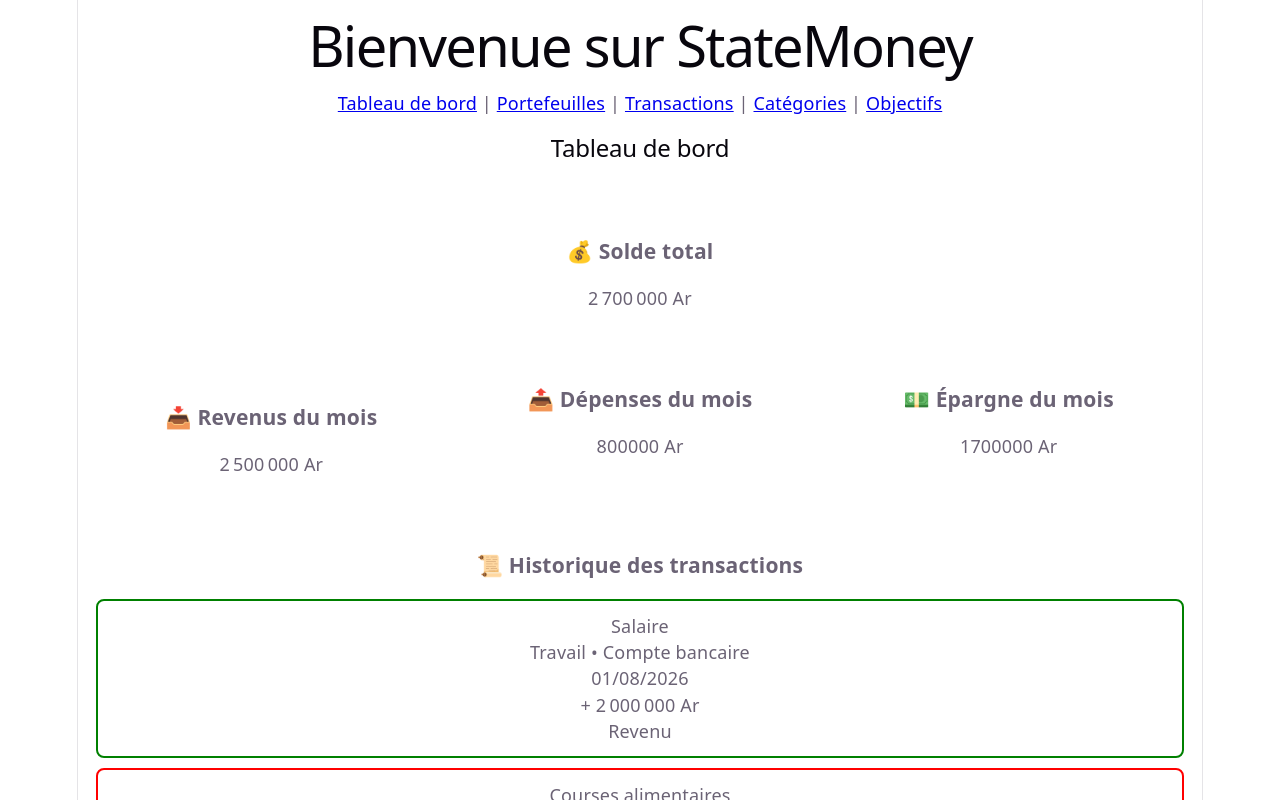
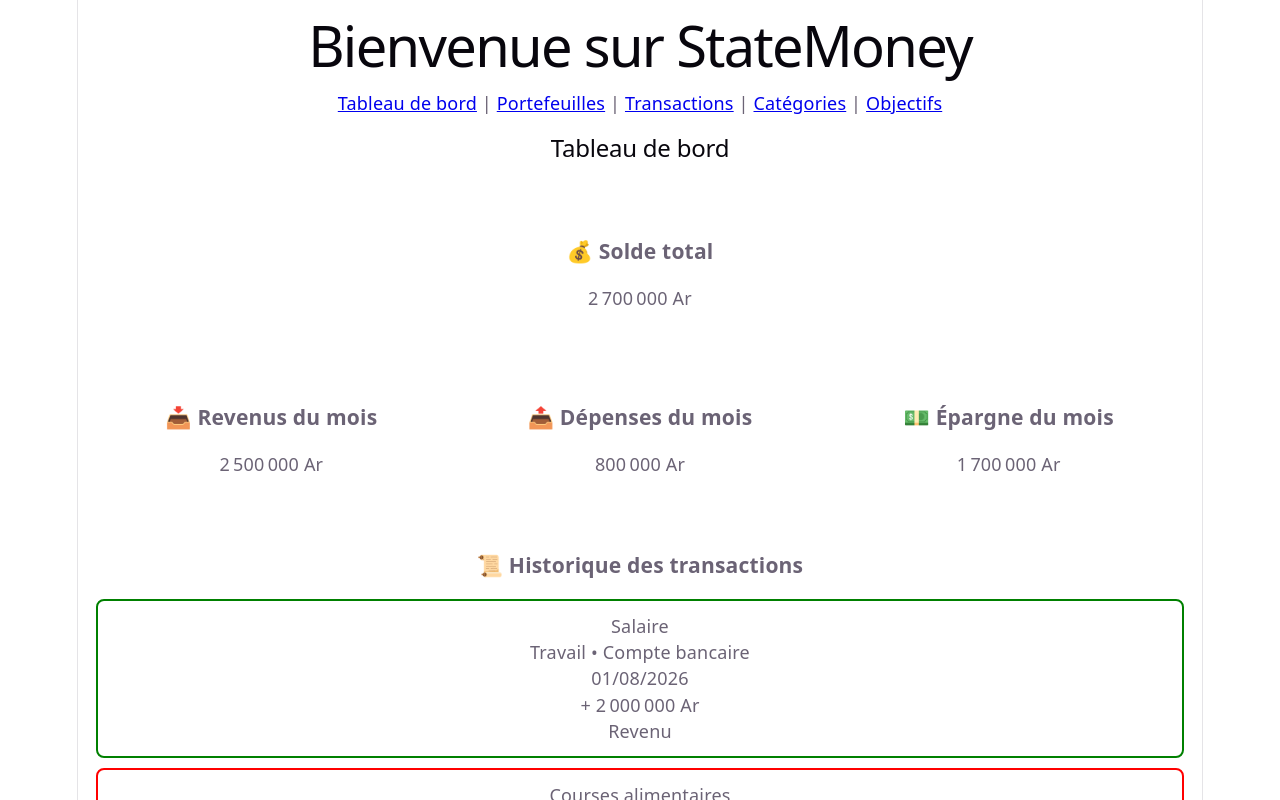
Before and after one commit to stephanie-chan-dev25/StateMoney, a React (Vite) app in the folder frontend/: page / in a window 1280 px wide. Shown: the top 800 px of the page. Built offline with nearby package versions, Linux system fonts and the light colour scheme.

Commit message:
refactor: improve monthly dashboard cards display

```diff
--- /dev/null
+++ b/frontend/src/components/dashboard/MonthlyExpenses.css
@@ -0,0 +1,3 @@
+.monthly-expenses {
+  padding: 1rem;
+}
--- a/frontend/src/components/dashboard/MonthlyExpenses.tsx
+++ b/frontend/src/components/dashboard/MonthlyExpenses.tsx
@@ -1,12 +1,13 @@
+import "./MonthlyExpenses.css"
 type MonthlyExpensesProps = {
   amount: number
 }
 
 function MonthlyExpenses({ amount }: MonthlyExpensesProps) {
   return (
-    <section>
+    <section className="monthly-expenses">
       <h3>📤 Dépenses du mois</h3>
-      <p>{amount} Ar</p>
+      <p>{amount.toLocaleString("fr-FR")} Ar</p>
     </section>
   )
 }
--- /dev/null
+++ b/frontend/src/components/dashboard/MonthlySavings.css
@@ -0,0 +1,3 @@
+.monthly-savings {
+  padding: 1rem;
+}
--- a/frontend/src/components/dashboard/MonthlySavings.tsx
+++ b/frontend/src/components/dashboard/MonthlySavings.tsx
@@ -1,12 +1,13 @@
+import "./MonthlySavings.css"
 type MonthlySavingsProps = {
   amount: number
 }
 
 function MonthlySavings({ amount }: MonthlySavingsProps) {
   return (
-    <section>
+    <section className="monthly-savings">
       <h3>💵 Épargne du mois</h3>
-      <p>{amount} Ar</p>
+      <p>{amount.toLocaleString("fr-FR")} Ar</p>
     </section>
   )
 }
```
